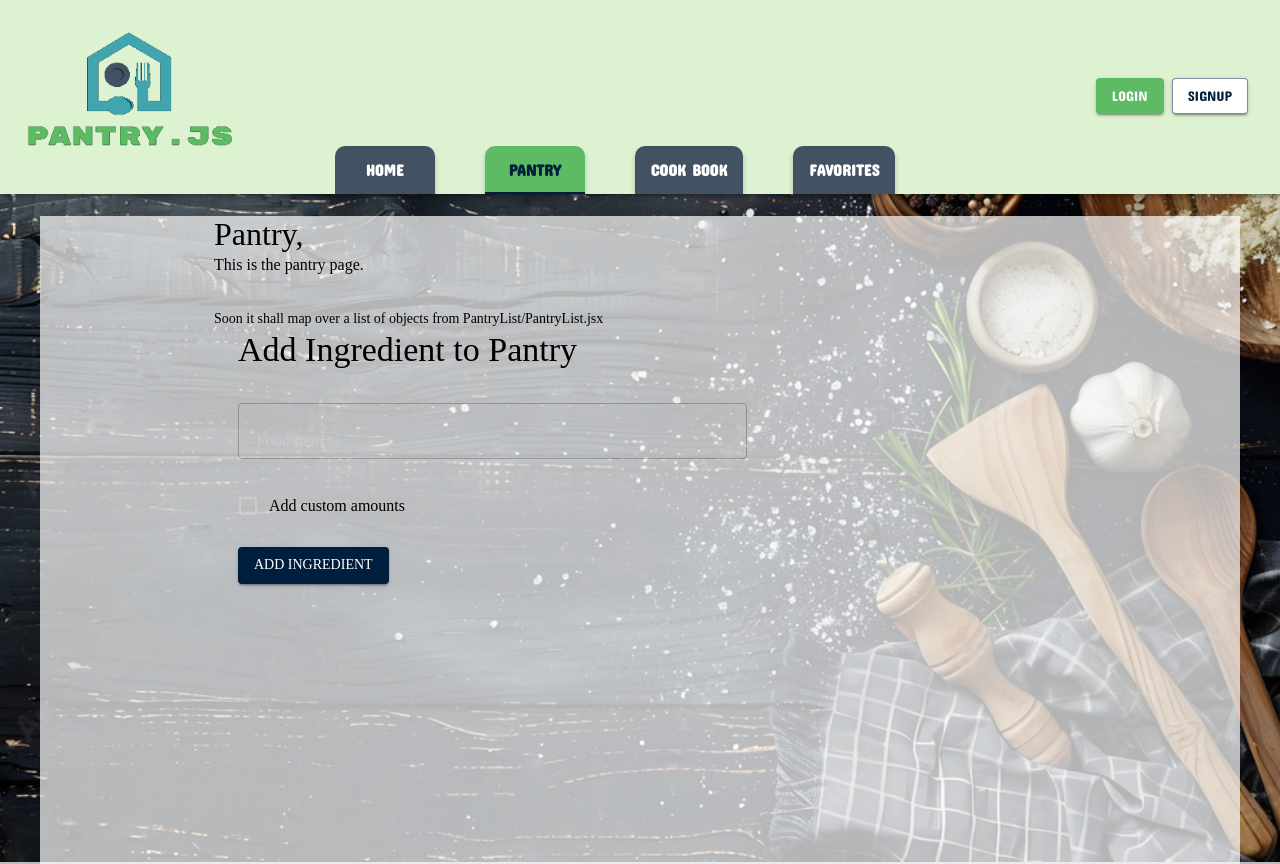
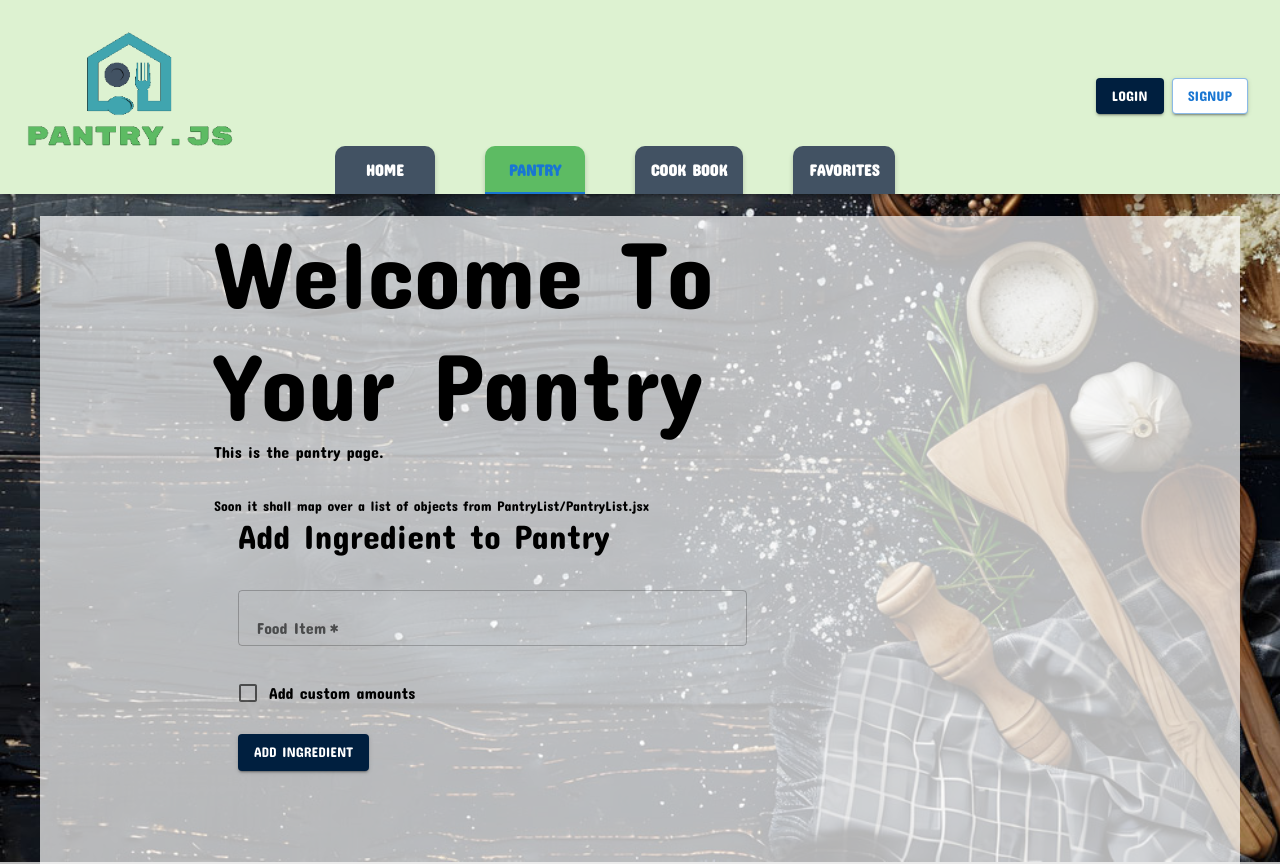
Before and after one commit to LemonTag/Pantry.js, a React (Vite) app in the folder client/: page /Pantry in a window 1280 px wide. Shown: the top 864 px of the page. Built offline with nearby package versions, Linux system fonts and the light colour scheme; no server answers.

Commit message:
added a theme component the overall site

```diff
--- a/client/src/components/Cookbook/CookbookCards.jsx
+++ b/client/src/components/Cookbook/CookbookCards.jsx
@@ -55,16 +55,18 @@ const CookbookCards = ({ recipes }) => {
               </CardContent>
               <div style={{ marginTop: 'auto', padding: '10px' }}>
                 <Button
+                  sx={{backgroundColor:'#5DBB63'}}
                   variant="contained"
-                  color="primary"
+                  color={"primary"}
                   style={{ minWidth: '100%', marginBottom: '10px' }}
                   onClick={() => handleAddRecipe(recipe)}
                 >
                   Add to Favorites
                 </Button>
                 <Button
+                  sx={{backgroundColor:'#BB5D7C'}}
                   variant="contained"
-                  color="secondary"
+                  color={"primary"}
                   style={{ minWidth: '100%' }}
                   href={recipe.url}
                   target="_blank"
--- a/client/src/components/Cookbook/SearchInput.jsx
+++ b/client/src/components/Cookbook/SearchInput.jsx
@@ -46,7 +46,7 @@ const SearchInput = ({ onSearch }) => {
           style: { color: 'black'}
         }}
       />
-      <Button variant="contained" color="primary" onClick={handleSearch} sx={{backgroundColor: ''}}>
+      <Button variant="contained" color="primary" onClick={handleSearch} sx={{backgroundColor: '#001F3F'}}>
         Search
       </Button>
 
--- a/client/src/components/Header/index.jsx
+++ b/client/src/components/Header/index.jsx
@@ -34,7 +34,7 @@ const Header = () => {
           <Box display="flex"> {/* Box for right section with flexbox layout */}
             {Auth.loggedIn() ? (
               <> {/* Render buttons if user is logged in */}
-                <Button variant="contained" color="primary" to="/me" component={Link} sx={{ mr: 1,fontFamily: 'Concert One, sans-serif' }}>
+                <Button variant="contained" color="primary" to="/me" component={Link} sx={{ mr: 1,backgroundColor: '#001F3F' }}>
                   {Auth.getProfile().data.username}'s profile
                 </Button>
 
@@ -45,7 +45,7 @@ const Header = () => {
               </>
             ) : (
               <> {/* Render buttons if user is not logged in */}
-                <Button variant="contained" color="primary" to="/login" component={Link} sx={{ mr: 1, background: '#5DBB63', boxShadow: 2, fontFamily: 'Concert One, sans-serif'}}>
+                <Button variant="contained" color="primary" to="/login" component={Link} sx={{ mr: 1, background: '#5DBB63', boxShadow: 2, fontFamily: 'Concert One, sans-serif', backgroundColor: '#001F3F'}}>
                   Login
                 </Button>
                 <Button variant="outlined" to="/signup" component={Link} sx={{ mr: 1, background: 'white', boxShadow: 2, fontFamily: 'Concert One, sans-serif'}}>
--- a/client/src/components/Pantry/AddFood.jsx
+++ b/client/src/components/Pantry/AddFood.jsx
@@ -147,7 +147,7 @@ const Pantry = () => {
             </>
           )}
           <Grid item xs={12}>
-            <Button variant="contained" color="primary" type="submit" disabled={loading}>
+            <Button variant="contained" color="primary" type="submit" disabled={loading} sx={{backgroundColor:'#001F3F'}}>
               {loading ? 'Adding...' : 'Add Ingredient'}
             </Button>
           </Grid>
--- a/client/src/components/Pantry/PantryList.jsx
+++ b/client/src/components/Pantry/PantryList.jsx
@@ -18,10 +18,9 @@ const PantryList = () => {
     refetchQueries: [{ query: GET_ALL_INGREDIENTS }],
   });
 
-
-  const [deleteIngredient] = useMutation(DELETE_INGREDIENT,{
+  const [deleteIngredient] = useMutation(DELETE_INGREDIENT, {
     update(cache, { data: { deleteIngredient } }) {
-      const { getAllIngredients } = cache.readQuery({ query: GET_ALL_INGREDIENTS});
+      const { getAllIngredients } = cache.readQuery({ query: GET_ALL_INGREDIENTS });
       const updatedIngredients = getAllIngredients.filter(
         ingredient => ingredient._id !== deleteIngredient._id
       );
@@ -52,7 +51,6 @@ const PantryList = () => {
   if (!isLoggedIn) {
     return null; // Return null to render nothing if user is not logged in
   }
-
 
   if (loading) return <p>Loading...</p>;
   if (error) return <p>Error: {error.message}</p>;
@@ -119,22 +117,19 @@ const PantryList = () => {
     setSearchResults([]); // Clear search results
   };
 
-
   const handleMenuClick = (event, id) => {
     setAnchorEl(event.currentTarget);
-    setCurrentIngredientId(id);
+    setCurrentIngredientId(id); // Set currentIngredientId when menu clicked
   };
 
   const handleMenuClose = () => {
     setAnchorEl(null);
-    setCurrentIngredientId(null);
+    setCurrentIngredientId(null); // Reset currentIngredientId on menu close
   };
-
 
   const handleDelete = async () => {
     try {
-      await deleteIngredient({ variables: { _id: currentIngredientId} });
-
+      await deleteIngredient({ variables: { _id: currentIngredientId } });
       handleMenuClose();
     } catch (error) {
       console.error('Error deleting ingredient:', error);
@@ -145,31 +140,26 @@ const PantryList = () => {
     const ingredient = data.getAllIngredients.find(ing => ing._id === id);
     if (ingredient) {
       setEditedIngredient(ingredient);
-      setOpenDialog(true);
+      setOpenDialog(true); // Open dialog with selected ingredient
     }
   };
 
-
   const handleCloseDialog = () => {
-
     setOpenDialog(false);
-    setEditedIngredient(null);
+    setEditedIngredient(null); // Close dialog and reset edited ingredient
   };
 
   const handleUpdateIngredient = async () => {
     try {
-
       await updateIngredient({
         variables: {
           _id: editedIngredient._id,
           food: editedIngredient.food,
           quantity: parseInt(editedIngredient.quantity),
           measure: editedIngredient.measure,
-
-
         },
       });
-      handleCloseDialog();
+      handleCloseDialog(); // Close dialog after update
     } catch (error) {
       console.error('Error updating ingredient:', error);
     }
@@ -191,7 +181,7 @@ const PantryList = () => {
       <div style={{ maxHeight: '800px', overflowY: 'auto', color: 'black' }}>
         <List>
           {data.getAllIngredients.map((ingredient) => (
-            <ListItem key={ingredient._id} button onClick={() => handleOpenDialog(ingredient)}>
+            <ListItem key={ingredient._id} button onClick={() => handleOpenDialog(ingredient._id)}>
               <ListItemText
                 primary={ingredient.food}
                 secondary={`Quantity: ${ingredient.quantity || ''} ${ingredient.measure || ''}`}
--- a/client/src/components/Pantry/SearchModal.jsx
+++ b/client/src/components/Pantry/SearchModal.jsx
@@ -46,7 +46,7 @@ const SearchModal = ({ isOpen, onClose, searchResults }) => {
       aria-describedby="search-modal-description"
     >
       <div style={{ position: 'absolute', top: '50%', left: '50%', transform: 'translate(-50%, -50%)', width: 900, height: 800, overflowY: 'auto', bgcolor: 'background.paper', boxShadow: 24, p: 4, }}>
-        <Typography variant="h4" align="center" sx={{ mb: 4 }}>
+        <Typography variant="h4" align="center" sx={{ mb: 4, color:'#E6FFE6', fontSize:'40px' }}>
           Search Results
         </Typography>
         <CookbookCards recipes={searchResults} handleAddRecipe={handleAddRecipe} />
--- a/client/src/pages/Home.jsx
+++ b/client/src/pages/Home.jsx
@@ -60,7 +60,7 @@ useEffect(() => {
         </Typography>
 
       {/* Display the main text content using a Typography component with body1 variant */}
-      <Typography variant="body1" sx={{ color: 'white', fontFamily: '"Concert One", sans-serif;', fontSize:"30px"}}>
+      <Typography variant="body1" sx={{ color: 'white', fontFamily: '"Concert One", sans-serif', fontSize:"30px"}}>
         "There's food at home"
       </Typography>
     </Container>
--- a/client/src/pages/Pantry.jsx
+++ b/client/src/pages/Pantry.jsx
@@ -8,7 +8,7 @@ export default function Pantry() {
       <Grid container spacing={4}> {/* Grid container for layout */}
         <Grid item xs={12} md={8}> {/* Grid item for title and input */}
           <Box sx={{ mb: 4 }}>
-            <Typography variant="h1" sx ={{color: 'black'}}>Pantry, </Typography>
+            <Typography variant="h1" sx ={{color: 'black', fontFamily: '"Concert One", sans-serif'}}>Welcome To Your Pantry </Typography>
             <Typography variant="body1"sx ={{color: 'black'}}>This is the pantry page.</Typography>
           </Box>
           <Box>
--- /dev/null
+++ b/client/src/themes/theme.js
@@ -0,0 +1,11 @@
+import { createTheme } from '@mui/material/styles';
+
+const theme = createTheme({
+  typography: {
+    fontFamily: '"Concert One", sans-serif',
+  },
+
+  // other theme settings
+});
+
+export default theme;
```
Also changed, not shown: client/src/App.jsx (+5 -2 lines). Lines whose indentation alone changed are shown as unchanged.
